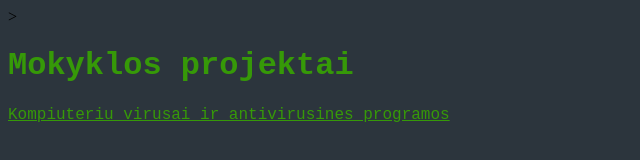
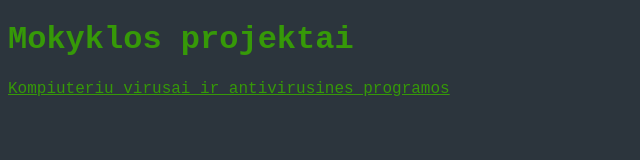
Before and after one commit to the-red-eye-studio/school-projects, a plain HTML site: page index.html in a window 1280 px wide. Shown: the whole page, without its empty margins (0-640 px from the left). Drawn offline with Linux system fonts and the light colour scheme.

Commit message:
Update index.html

```diff
--- a/index.html
+++ b/index.html
@@ -1,6 +1,6 @@
 <!DOCTYPE html>
 <html>
-<body style="background-color:#2c353d">>
+<body style="background-color:#2c353d">
 
 <h1 style="font-family:'Courier New'; font-size: 1=400%; color: rgb(54, 153, 8)">Mokyklos projektai</h1>
 
```
